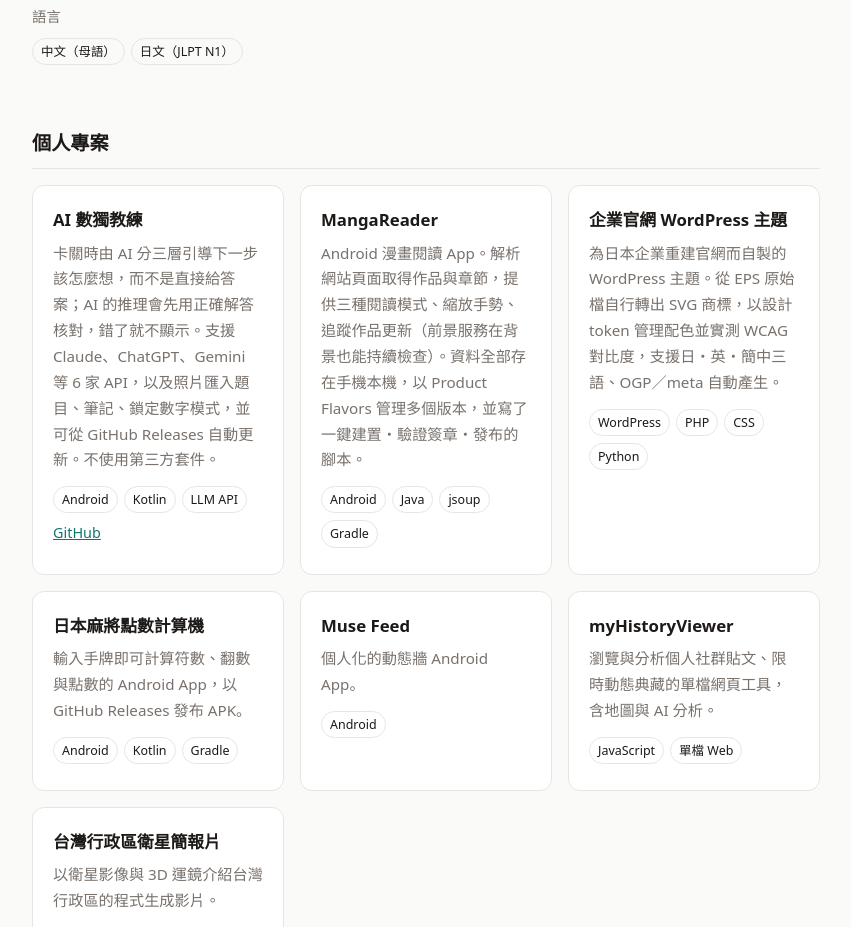
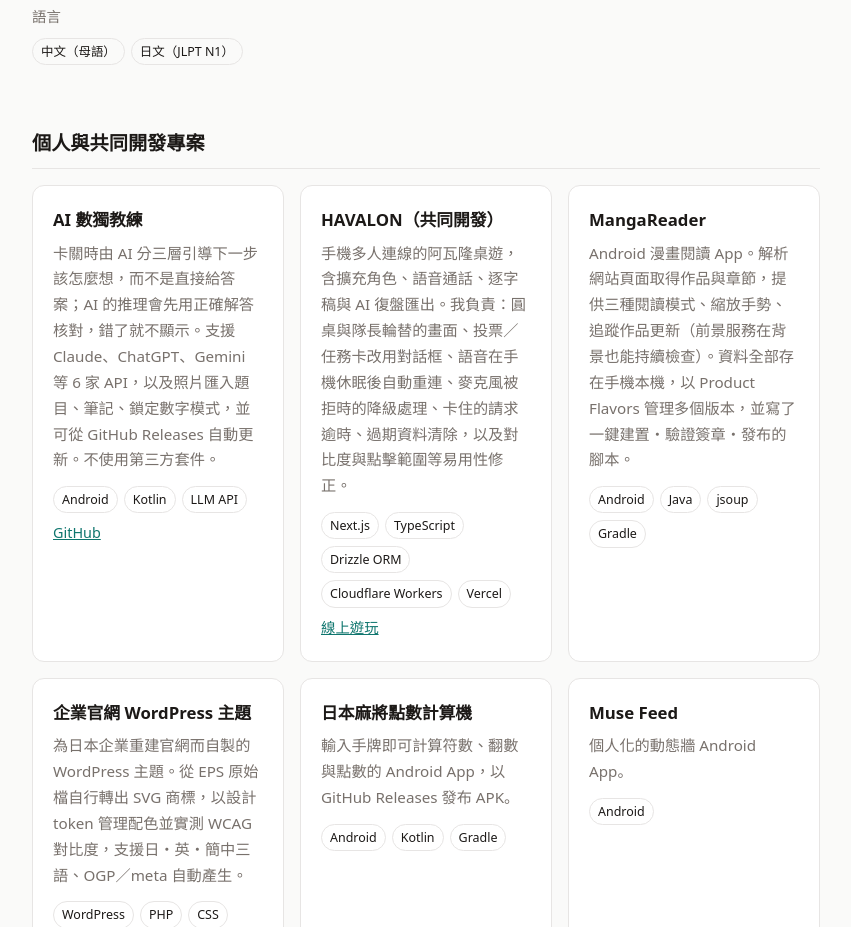
Before and after one commit to agenga0320/agenga0320.github.io, a plain HTML site: page index.html in a window 1280 px wide. Shown: the part 3480-4407 px from the top of the page, without its empty margins (214-1065 px from the left). Drawn offline with Linux system fonts and the light colour scheme.

Commit message:
Add HAVALON collaboration
Co-Authored-By: Claude Opus 5.5 <noreply@anthropic.com>

```diff
--- a/index.html
+++ b/index.html
@@ -217,13 +217,19 @@
   <h4>語言</h4>
   <div class="tags"><span>中文（母語）</span><span>日文（JLPT N1）</span></div>
 
-  <h2>個人專案</h2>
+  <h2>個人與共同開發專案</h2>
   <div class="grid">
     <div class="card">
       <h3>AI 數獨教練</h3>
       <p>卡關時由 AI 分三層引導下一步該怎麼想，而不是直接給答案；AI 的推理會先用正確解答核對，錯了就不顯示。支援 Claude、ChatGPT、Gemini 等 6 家 API，以及照片匯入題目、筆記、鎖定數字模式，並可從 GitHub Releases 自動更新。不使用第三方套件。</p>
       <div class="tags"><span>Android</span><span>Kotlin</span><span>LLM API</span></div>
       <a href="https://github.com/agenga0320/sudoku">GitHub</a>
+    </div>
+    <div class="card">
+      <h3>HAVALON（共同開發）</h3>
+      <p>手機多人連線的阿瓦隆桌遊，含擴充角色、語音通話、逐字稿與 AI 復盤匯出。我負責：圓桌與隊長輪替的畫面、投票／任務卡改用對話框、語音在手機休眠後自動重連、麥克風被拒時的降級處理、卡住的請求逾時、過期資料清除，以及對比度與點擊範圍等易用性修正。</p>
+      <div class="tags"><span>Next.js</span><span>TypeScript</span><span>Drizzle ORM</span><span>Cloudflare Workers</span><span>Vercel</span></div>
+      <a href="https://havalon.vercel.app">線上遊玩</a>
     </div>
     <div class="card">
       <h3>MangaReader</h3>
```
